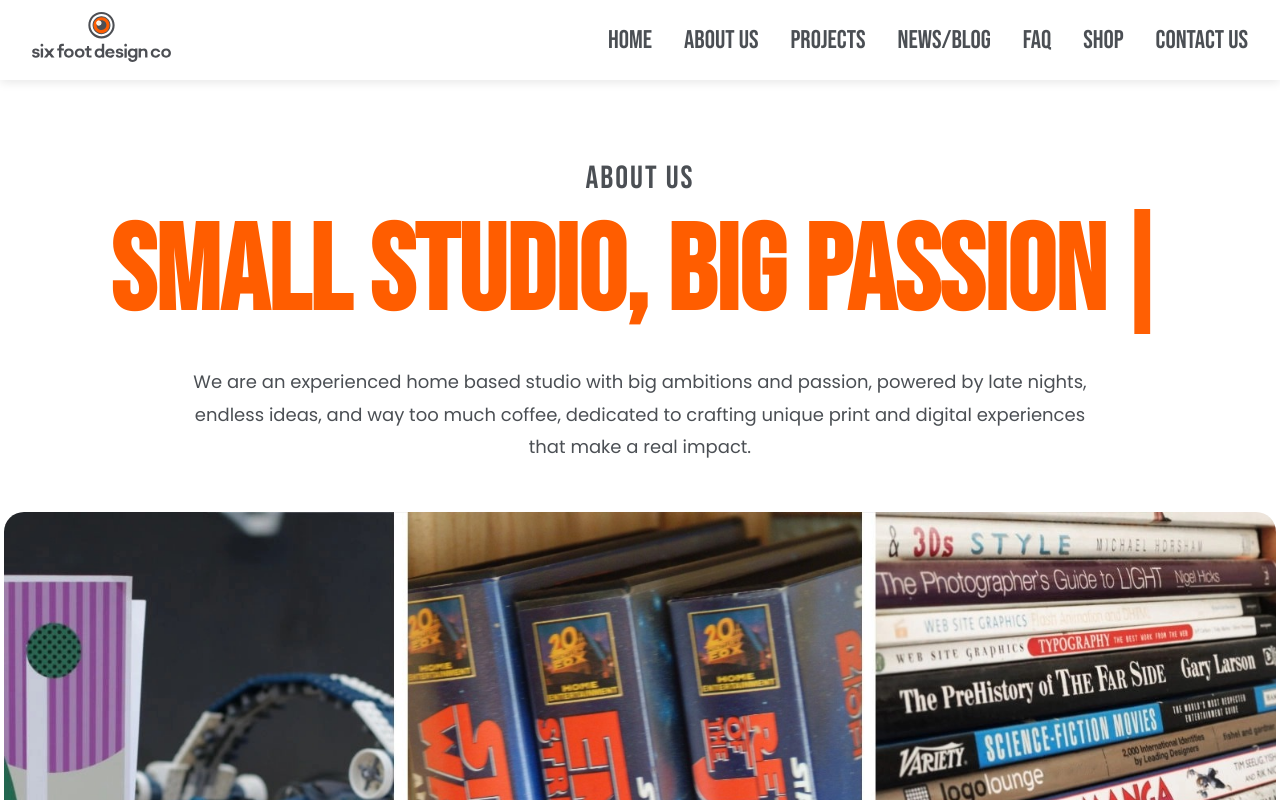
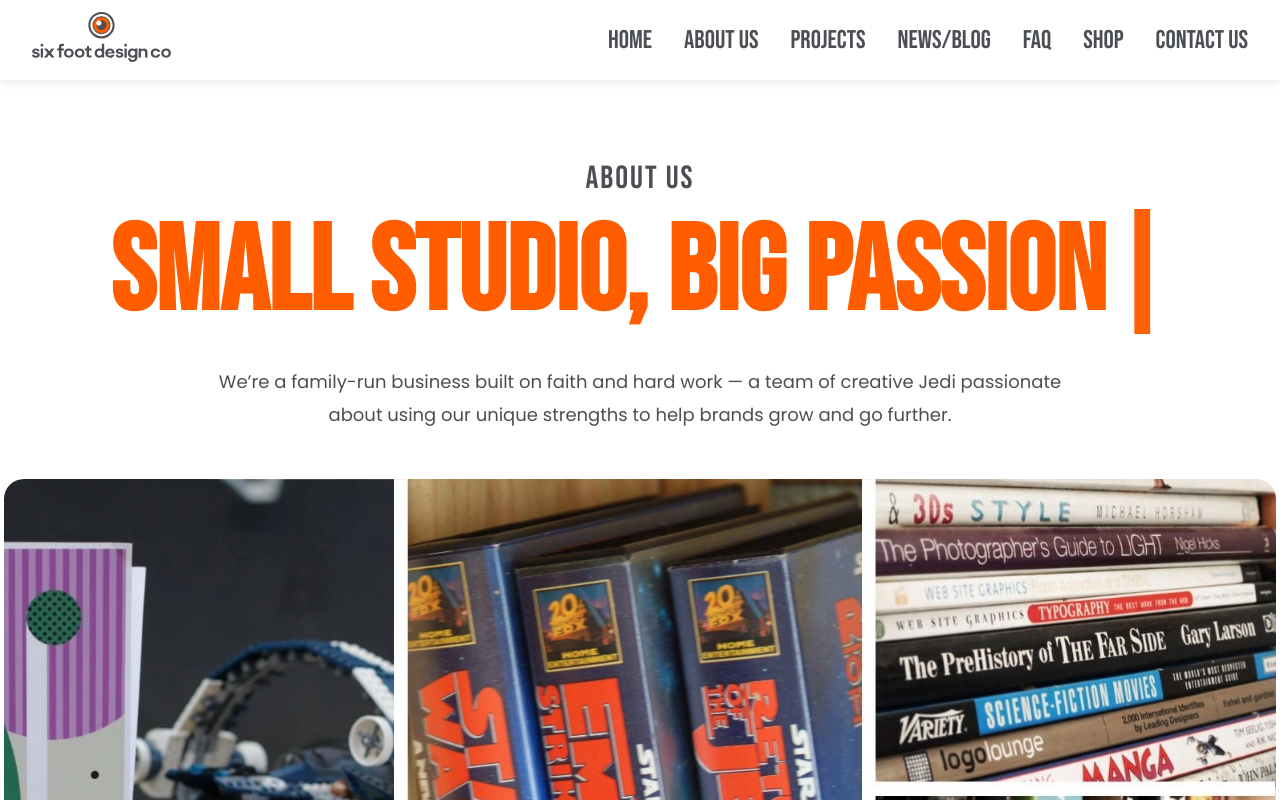
Before and after one commit to Zaz106/sixfootdesign, a Next.js app: page /pages/about in a window 1280 px wide. Shown: the top 800 px of the page. Built offline with nearby package versions, Linux system fonts and the light colour scheme.

Commit message:
Fixes on the about us page

```diff
--- a/src/components/sections/about/AboutHeroSection.tsx
+++ b/src/components/sections/about/AboutHeroSection.tsx
@@ -17,10 +17,9 @@
           loop={false}
         />
         <p className="about-hero-text">
-          We are an experienced home based studio with big ambitions and
-          passion, powered by late nights, endless ideas, and way too much
-          coffee, dedicated to crafting unique print and digital experiences
-          that make a real impact.
+          We’re a family-run business built on faith and hard work — a team of
+          creative Jedi passionate about using our unique strengths to help
+          brands grow and go further.
         </p>
       </div>
       <div className="about-hero-image">
--- a/src/components/sections/about/OurProcessSection.tsx
+++ b/src/components/sections/about/OurProcessSection.tsx
@@ -1,5 +1,5 @@
-import React from 'react';
-import './OurProcessSection.css';
+import React from "react";
+import "./OurProcessSection.css";
 
 const OurProcessSection = () => {
   return (
@@ -10,33 +10,41 @@
           <div className="process-step">
             <h3>01. Discovery & Direction</h3>
             <p>
-               We start with a conversation to understand your brand, goals, and vision. From there, we define the right creative direction to support real business growth.
+              We start with a conversation to understand your brand, goals, and
+              vision. From there, we define the right creative direction to
+              support real business growth.
             </p>
           </div>
 
           <div className="process-step">
             <h3>02. Scope & Alignment</h3>
             <p>
-              If we are a good fit, we outline the project scope, timeline, and costs. Whether the project is big or small, our approach stays focused and considered.if we’re a good fit, we outline the project scope, timeline, and costs. Whether the project is big or small, our approach stays focused and considered.
+              If we are a good fit, we outline the project scope, timeline, and
+              costs. Whether the project is big or small, our approach stays
+              focused and considered.
             </p>
           </div>
 
           <div className="process-step">
             <h3>03. Concept & Design</h3>
             <p>
-               With timelines confirmed, we develop initial concepts and refine them into a strong, final design.
+              With timelines confirmed, we develop initial concepts and refine
+              them into a strong, final design.
             </p>
           </div>
-           <div className="process-step">
-            <h3>04. Refinement & Collaboration  </h3>
+          <div className="process-step">
+            <h3>04. Refinement & Collaboration </h3>
             <p>
-              We work closely with you to fine-tune every detail, ensuring the outcome feels right and works as intended.
+              We work closely with you to fine-tune every detail, ensuring the
+              outcome feels right and works as intended.
             </p>
           </div>
-           <div className="process-step">
+          <div className="process-step">
             <h3>05. Delivery & Ongoing Support</h3>
             <p>
-              Once complete, we deliver final assets ready for use. For websites, we include a month of support, with optional ongoing assistance if needed.
+              Once complete, we deliver final assets ready for use. For
+              websites, we include a month of support, with optional ongoing
+              assistance if needed.
             </p>
           </div>
         </div>
```
